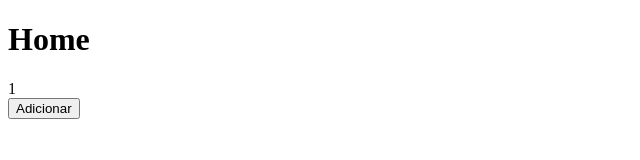
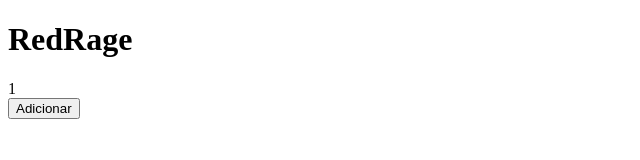
Before and after one commit to RedPoiint/red-rage, a Next.js app: page / in a window 1280 px wide. Shown: the top 160 px of the page, without its empty margins (0-640 px from the left). Built offline with nearby package versions, Linux system fonts and the light colour scheme.

Commit message:
Update index.js

```diff
--- a/pages/index.js
+++ b/pages/index.js
@@ -3,7 +3,7 @@ import { useState} from 'react';
 function Home() {
     return (
         <div>
-            <h1>Home</h1>
+            <h1>RedRage</h1>
             <Contador />
         </div>
     )
```
